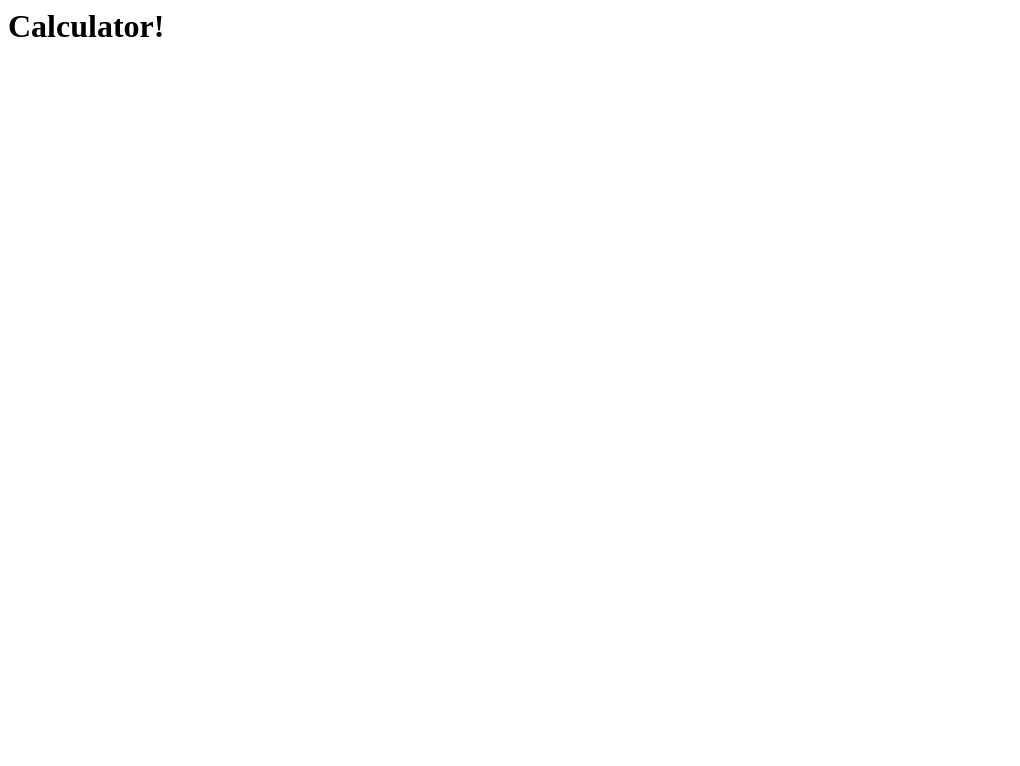
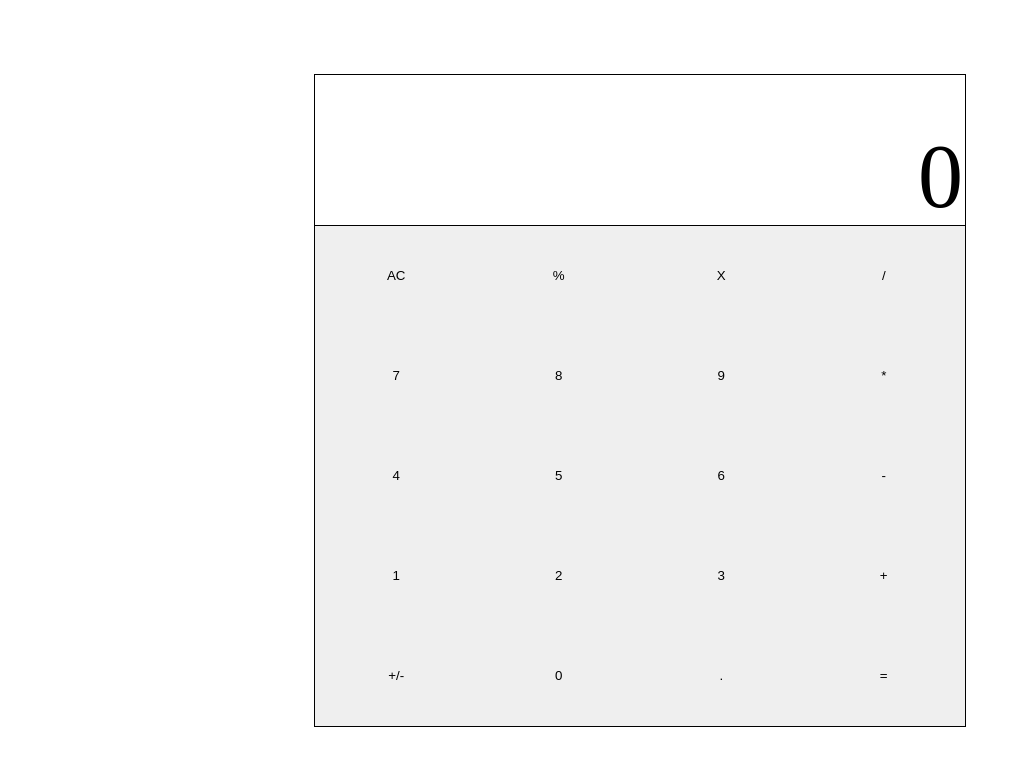
Before and after one commit to drApples/Calculator, a plain HTML site: page index.html in a window 1280 px wide. Shown: the whole page, without its empty margins (0-1020 px from the left). Drawn offline with Linux system fonts and the light colour scheme.

Commit message:
added simple gui

```diff
--- a/index.html
+++ b/index.html
@@ -1,6 +1,37 @@
 <html>
+    <header>
+        <title>Calculator</title>
+        <link href="style.css" rel="stylesheet">
+    </header>
     <body>
-        <h1>Calculator!</h1>
-        <div class="calculator"></div>
+        <div class="calculator">
+            <div class="screen">
+                <div id="outputTop"></div>
+                <div id="outputBottom">0</div>
+                <div class="controls">
+                    <button class="delete" id="ac">AC</button>
+                    <button class="operation" id="percentage">%</button>
+                    <button class="delete" id="backspace">X</button>
+                    <button class="operation" id="division">/</button>
+                    <button class="number" id="7">7</button>
+                    <button class="number" id="8">8</button>
+                    <button class="number" id="9">9</button>
+                    <button class="*" id="multiplication">*</button>
+                    <button class="number" id="4">4</button>
+                    <button class="number" id="5">5</button>
+                    <button class="number" id="6">6</button>
+                    <button class="operation" id="subtract">-</button>
+                    <button class="number" id="1">1</button>
+                    <button class="number" id="2">2</button>
+                    <button class="number" id="3">3</button>
+                    <button class="operation" id="addition">+</button>
+                    <button class="modifyNumber" id="changeSign">+/-</button>
+                    <button class="number" id="0">0</button>
+                    <button class="modifyNumber" id="addDecimal">.</button>
+                    <button id="equal">=</button>
+                </div>
+            </div>
+        </div>
+        <script src="script.js"></script>
     </body>
 </html>
--- a/script.js
+++ b/script.js
@@ -0,0 +1,15 @@
+const numbers = document.querySelectorAll('.number');
+const output = document.getElementById('outputBottom');
+let input = 0;
+numbers.forEach(element => element.addEventListener('click', e => {
+    if(input === 0){
+        input = +e.target.id;
+    }
+    else if(input >= 1e10){
+        return;
+    }
+    else{
+    input = +(input + e.target.id);
+    }
+    output.innerText = input;
+}));
--- a/style.css
+++ b/style.css
@@ -0,0 +1,56 @@
+body{
+    display: flex;
+    flex-direction: column;
+    justify-content: center;
+    margin: 0;
+    height: 100%;
+    width: 100%;
+}
+
+.calculator{
+    display: flex;
+    flex-direction: column;
+    align-self: center;
+    height: 651px;
+    width: 650px;
+    border: 1px solid black;
+    padding: 0;
+}
+
+#outputTop{
+    height: 50px;
+    width: 648px;
+    margin: 0;
+    padding-right: 2px;
+}
+
+#outputBottom{
+    height: 98px;
+    width: 648px;
+    margin: 0;
+    padding-right: 2px;
+    text-align: right;
+    padding-bottom: 2px;
+    border-bottom: 1px solid black;
+    font-size: 90px;
+}
+
+.controls{
+    height: 500px;
+    width: 650px;
+    display: grid;
+    grid-template-rows: repeat(5, 100px);
+    grid-template-columns: repeat(4, 162.5px);
+    padding: 0;
+    margin: 0;
+}
+
+button{
+    padding: 0;
+    margin: 0;
+    border: none;
+}
+
+button:hover{
+    cursor: pointer;
+}
```
